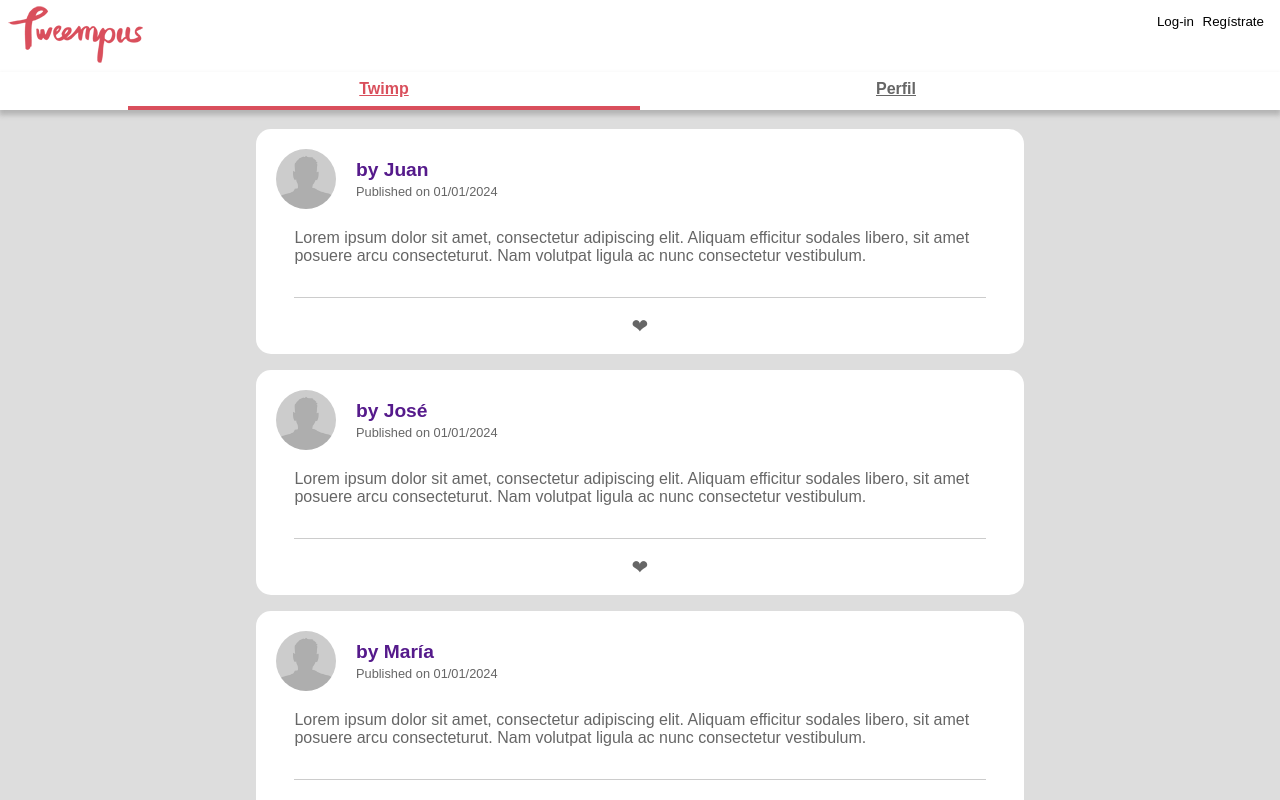
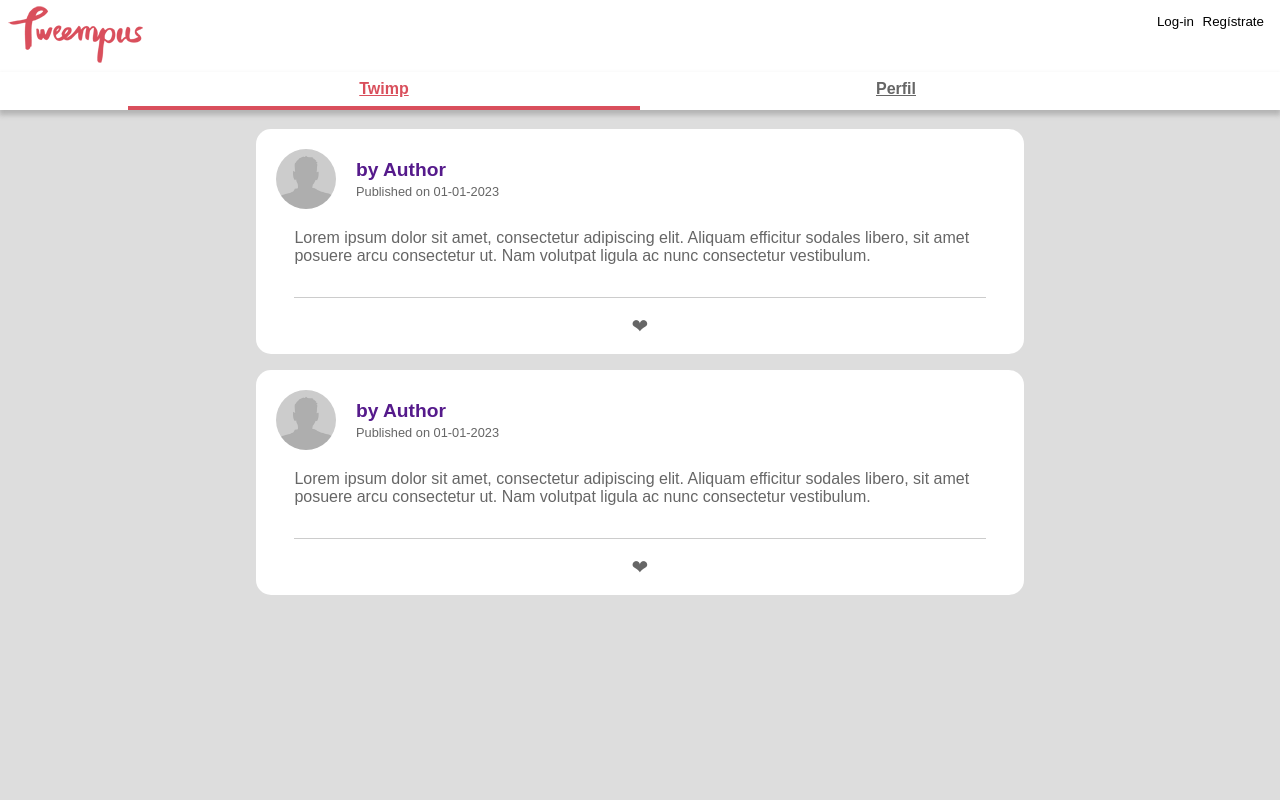
Before and after one commit to dejaimenpax/Curso_Angular, an Angular app in the folder Tweempus/: page /dashboard in a window 1280 px wide. Shown: the top 800 px of the page. Built offline with nearby package versions, Linux system fonts and the light colour scheme; data requests are answered from the project's data file.

Commit message:
Add twimps.service to fetch several twimps from DB

```diff
--- a/Tweempus/src/app/dashboard/dashboard.component.html
+++ b/Tweempus/src/app/dashboard/dashboard.component.html
@@ -1,5 +1,5 @@
 <section class="main section_dashboard">
 
-    <tweempus-twimp-list></tweempus-twimp-list>
+    <tweempus-twimp-list [twimps]="twimpList"></tweempus-twimp-list>
 
 </section>
--- a/Tweempus/src/app/dashboard/dashboard.component.ts
+++ b/Tweempus/src/app/dashboard/dashboard.component.ts
@@ -1,15 +1,21 @@
 import { Component, OnInit } from '@angular/core';
 
 import { AuthorService } from '../shared/author/author.service';
+import { Twimp } from '../shared/twimp/twimp.model';
+import { TwimpService } from '../shared/twimp/twimp.service';
 
 @Component({
   selector: 'tweempus-dashboard',
   templateUrl: './dashboard.component.html',
-  styleUrls: ['./dashboard.component.css']
+  styleUrls: ['./dashboard.component.css'],
 })
 export class DashboardComponent implements OnInit {
+  twimpList: Twimp[] = [];
 
-  constructor(private authorService: AuthorService) { }
+  constructor(
+    private authorService: AuthorService,
+    private twimpService: TwimpService
+  ) {}
 
   ngOnInit(): void {
     /*Observable needs subscribe, creating a channel between the Observable and
@@ -17,7 +23,13 @@ export class DashboardComponent implements OnInit {
     several channels
     */
 
-    this.authorService.getAuthor('1').subscribe(author => console.log(author));
-    //this.authorService.getAuthor('h').subscribe(author => console.log(author));
+    /*
+    this.authorService
+      .getAuthor('1')
+      .subscribe((author) => console.log(author));
+    */
+    this.twimpService
+      .getTwimps()
+      .subscribe((twimps) => this.twimpList = twimps);
   }
 }
--- a/Tweempus/src/app/shared/author/author.model.ts
+++ b/Tweempus/src/app/shared/author/author.model.ts
@@ -4,10 +4,10 @@ export class Author {
     private _fullName: string;
     private _image: string;
 
-    constructor(id: string, fullName: string) {
+    constructor(id: string, fullName?: string) {
         this._id = id;
         this._url = '';
-        this._fullName = fullName;
+        this._fullName = fullName !== undefined ? fullName : 'Author';
         this._image = 'assets/images/google-icon.png';
     }
 
--- a/Tweempus/src/app/shared/shared.module.ts
+++ b/Tweempus/src/app/shared/shared.module.ts
@@ -6,6 +6,7 @@ import { AuthorCardComponent } from './author/author-card/author-card.component'
 import { RouterModule } from '@angular/router';
 import { AuthorService } from './author/author.service';
 import { TwimpService } from './twimp/twimp.service';
+import { DashboardModule } from '../dashboard/dashboard.module';
 
 
 
--- a/Tweempus/src/app/shared/twimp/twimp-list/twimp-list.component.ts
+++ b/Tweempus/src/app/shared/twimp/twimp-list/twimp-list.component.ts
@@ -1,4 +1,4 @@
-import { Component, OnInit } from '@angular/core';
+import { Component, Input} from '@angular/core';
 
 import { Twimp } from '../twimp.model';
 import { Author } from '../../author/author.model';
@@ -8,19 +8,8 @@ import { Author } from '../../author/author.model';
   templateUrl: './twimp-list.component.html',
   styleUrl: './twimp-list.component.css'
 })
-export class TwimpListComponent implements OnInit{
-  text: string = 'Lorem ipsum dolor sit amet, consectetur adipiscing elit. Aliquam efficitur sodales libero, sit amet posuere arcu consecteturut. Nam volutpat ligula ac nunc consectetur vestibulum.';
-  twimps: Twimp[] = [];
-  authors: Author[] = [];
+export class TwimpListComponent {
+  @Input()
+  twimps!: Twimp[];
 
-  ngOnInit(){
-    this.authors.push(new Author('1', 'Juan'));
-    this.authors.push(new Author('2', 'José'));
-    this.authors.push(new Author('3', 'María'));
-    this.authors.push(new Author('4', 'Sara'));
-    this.twimps.push(new Twimp('1', '', this.authors[0], this.text, '01/01/2024'));
-    this.twimps.push(new Twimp('2', '', this.authors[1], this.text, '01/01/2024'));
-    this.twimps.push(new Twimp('3', '', this.authors[2], this.text, '01/01/2024'));
-    this.twimps.push(new Twimp('4', '', this.authors[3], this.text, '01/01/2024'));
-  }
 }
--- a/Tweempus/src/app/shared/twimp/twimp.service.ts
+++ b/Tweempus/src/app/shared/twimp/twimp.service.ts
@@ -1,13 +1,48 @@
 import { Injectable } from '@angular/core';
-
 import { HttpClient } from '@angular/common/http';
 
-import { Observable, catchError, map } from 'rxjs';
+import { Observable, throwError } from 'rxjs';
+import { catchError, map } from 'rxjs/operators';
 
-@Injectable({
-  providedIn: 'root'
-})
+import { Author } from '../author/author.model';
+import { Twimp } from './twimp.model';
+
+@Injectable()
 export class TwimpService {
 
-  constructor() { }
+  private url: string = 'http://localhost:3000/twimps';
+  private urlFavorite: string = 'http://localhost:3000/author-favorites';
+
+  constructor(private httpClient: HttpClient) { }
+
+  getTwimps(): Observable<Twimp[]> {
+    let twimps: Twimp[] = [];
+
+    return this.httpClient.get(this.url).pipe(
+      map((dbTwimpList: any) => {
+        for (let i in dbTwimpList) {
+          let twimp: Twimp = new Twimp(dbTwimpList[i].id, 'localhost:4200/twimp/' + dbTwimpList[i].id, new Author(dbTwimpList[i].author), dbTwimpList[i].content, dbTwimpList[i].timestamp);
+          twimps.push(twimp);
+        }
+        return twimps;
+      }),
+      catchError(this.handleError)
+    );
+  }
+
+  getFavoritesByAuthor(idAuthor: string, idTwimp: string): Observable<boolean> {
+    return this.httpClient.get(this.urlFavorite).pipe(
+      map(response => true),
+      catchError(this.handleError)
+    );
+  }
+
+
+  handleError(error: any) {
+    let errMsg = (error.message) ? error.message :
+      error.status ? `${error.status} - ${error.statusText}` : 'Server error';
+    //errMsg = 'This is an error';
+    console.error(errMsg);
+    return throwError(() => errMsg);
+  }
 }
```
Also changed, not shown: 2 other files (tests, documents, lock files or other folders).
